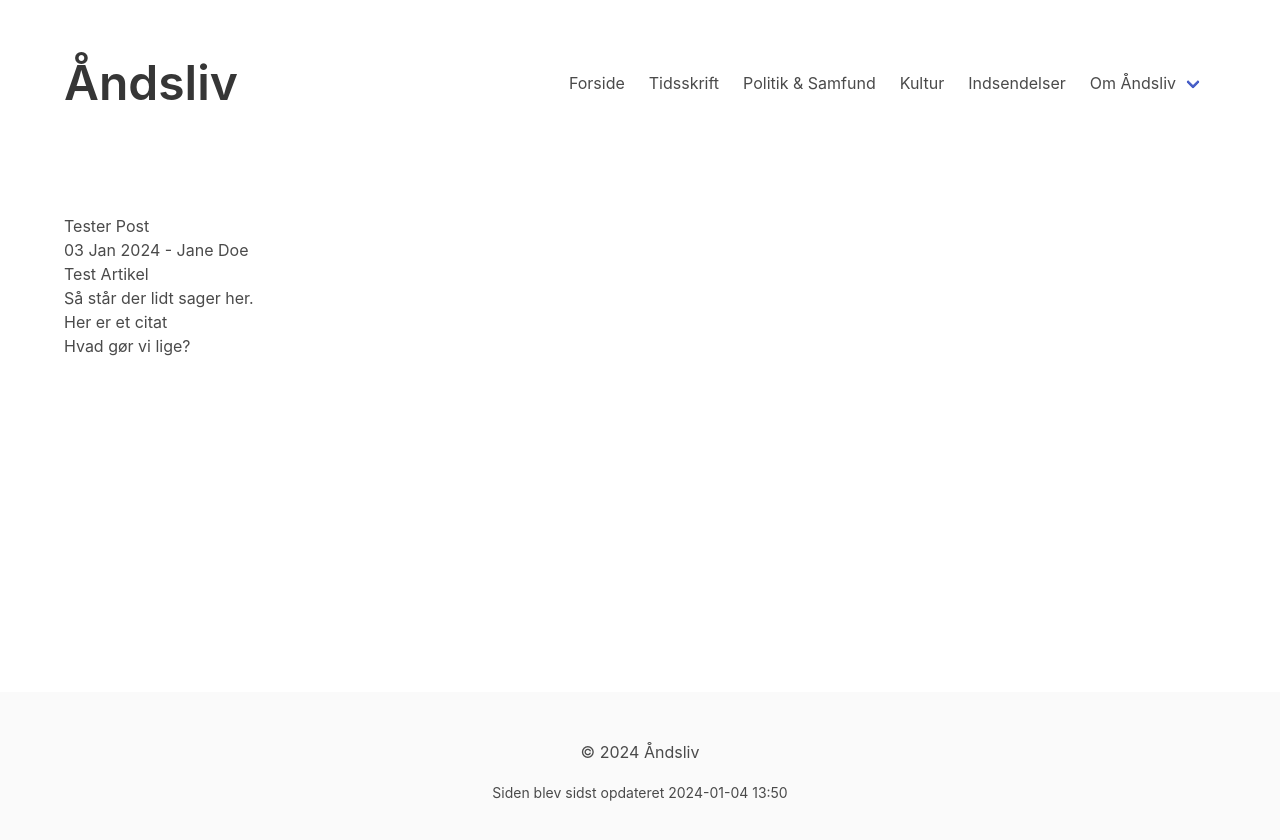
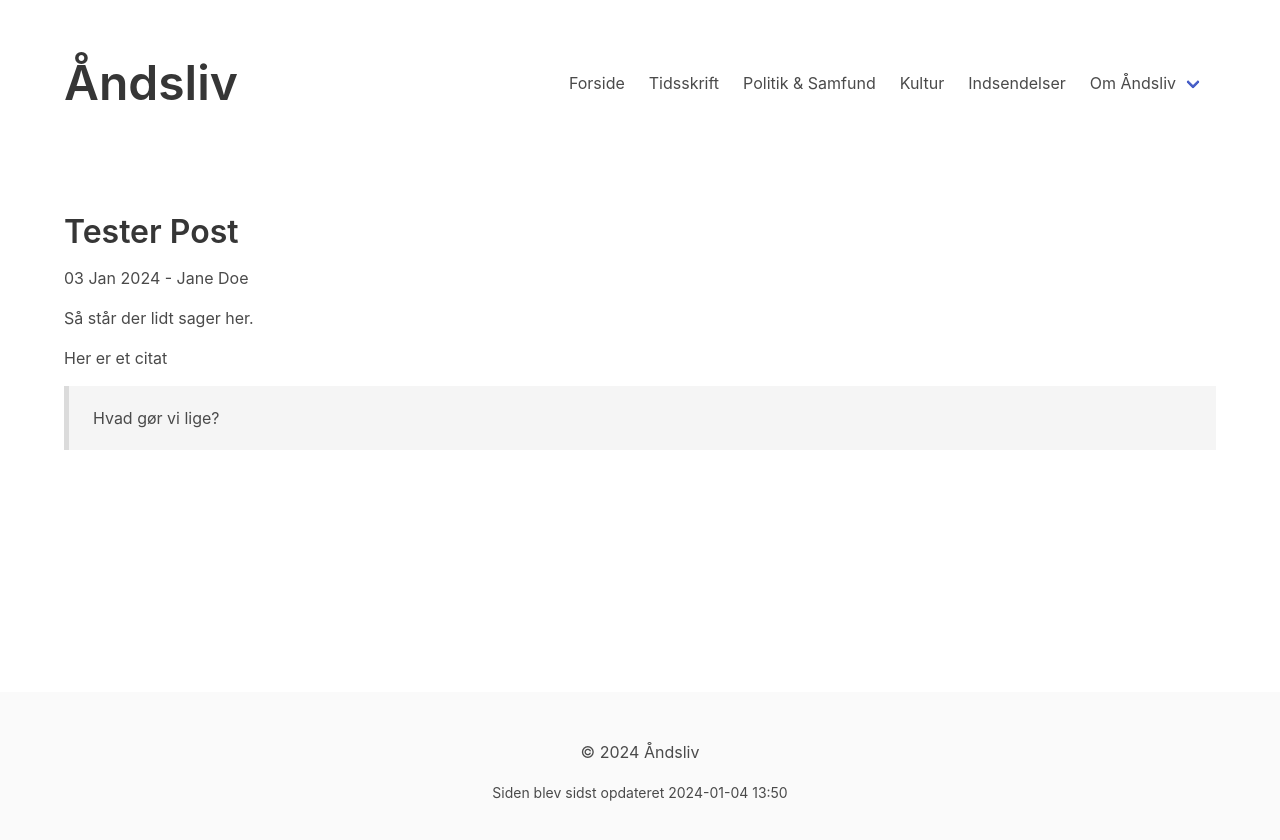
Before and after one commit to Aandsliv/aandsliv, a Jekyll site: the page built from src/_posts/2024-01-03-tester-post.md, in a window 1280 px wide. Shown: the top 840 px of the page. Built offline with Jekyll 4.4.1, drawn with Linux system fonts in a browser that asks for light colours.

Commit message:
feat: update layout for articles (#38)
Closes https://github.com/Aandsliv/aandsliv/issues/29

```diff
--- a/src/_layouts/post.html
+++ b/src/_layouts/post.html
@@ -1,7 +1,9 @@
 ---
 layout: default
 ---
-<h1>{{ page.title }}</h1>
-<p>{{ page.date | date_to_string }} - {{ page.author }}</p>
+<div class="content">
+    <h1>{{ page.title }}</h1>
+    <p>{{ page.date | date_to_string }} - {{ page.author }}</p>
 
-{{ content }}
+    {{ content }}
+</div>
--- a/src/_posts/2024-01-03-tester-post.md
+++ b/src/_posts/2024-01-03-tester-post.md
@@ -4,8 +4,6 @@ abstract: dette er et abstract
 subsection: tidsskrift
 ---
 
-# Test Artikel
-
 Så står der lidt sager her.
 
 Her er et citat
--- a/src/index.html
+++ b/src/index.html
@@ -13,7 +13,7 @@ title: Forside
                     <a href="{{ post.url | relative_url }}" class="tile is-child card">
                         <div class="card-content">
                             <div class="block">
-                                <a href="{{ post.subsection | relative_url }}">
+                                <a href="{{ post.subsection | url_encode | relative_url }}">
                                     <span class="tag card-header-icon">{{ post.subsection | capitalize }}</span>
                                 </a>
                                 <p class="title">{{ post.title }}</p>
```
Also changed, not shown: README.md.
